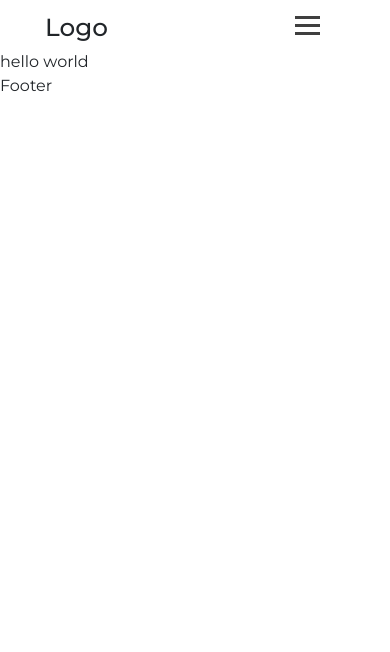
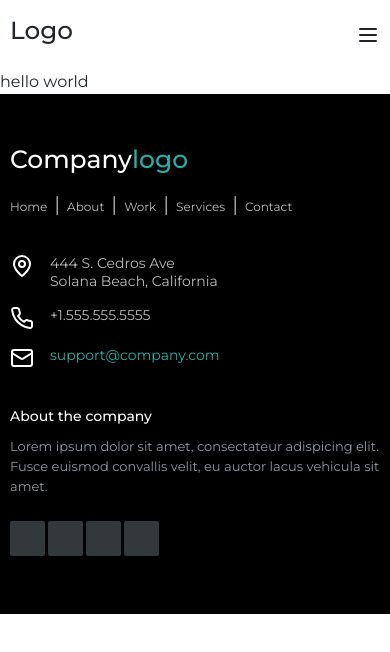
Before and after one commit to Anshkakkar15/white-diamond, a Next.js app: page / in a window 390 px wide. Shown: the top 652 px of the page. Built offline with nearby package versions, Linux system fonts and the light colour scheme.

Commit message:
working with footer

```diff
--- a/layout/footer/index.jsx
+++ b/layout/footer/index.jsx
@@ -1,5 +1,80 @@
 import React from "react";
 
+import styles from "@/styles/Layout.module.css";
+import { Mail, MapPin, Phone } from "lucide-react";
+
 export const Footer = () => {
-  return <div>Footer</div>;
+  return (
+    <div className={styles.footer_distributed}>
+      <div className={`container-fluid `}>
+        <div className={styles.footer_rows}>
+          <div className={styles.footer_left}>
+            <h3>
+              Company<span>logo</span>
+            </h3>
+
+            <p className={styles.footer_links}>
+              <a href="#" className={styles.link_1}>
+                Home
+              </a>
+
+              <a href="#">About</a>
+
+              <a href="#">Work</a>
+
+              <a href="#">Services</a>
+
+              <a href="#">Contact</a>
+            </p>
+          </div>
+
+          <div className={styles.footer_center}>
+            <div className="d-flex align-items-start gap-3 mb-3">
+              <MapPin color="#fff" />
+              <p>
+                <span>444 S. Cedros Ave</span> Solana Beach, California
+              </p>
+            </div>
+
+            <div className="d-flex align-items-start gap-3 mb-3">
+              <Phone color="#fff" />
+              <p>+1.555.555.5555</p>
+            </div>
+
+            <div className="d-flex align-items-start gap-3 mb-3">
+              <Mail color="#fff" />
+              <p>
+                <a href="mailto:support@company.com">support@company.com</a>
+              </p>
+            </div>
+          </div>
+
+          <div className={styles.footer_right}>
+            <div className={styles.footer_company_about}>
+              <span>About the company</span>
+              <p>
+                Lorem ipsum dolor sit amet, consectateur adispicing elit. Fusce
+                euismod convallis velit, eu auctor lacus vehicula sit amet.
+              </p>
+            </div>
+
+            <div className={styles.footer_icons}>
+              <a href="#">
+                <i className="fa fa-facebook"></i>
+              </a>
+              <a href="#">
+                <i className="fa fa-twitter"></i>
+              </a>
+              <a href="#">
+                <i className="fa fa-linkedin"></i>
+              </a>
+              <a href="#">
+                <i className="fa fa-github"></i>
+              </a>
+            </div>
+          </div>
+        </div>
+      </div>
+    </div>
+  );
 };
--- a/layout/header/index.jsx
+++ b/layout/header/index.jsx
@@ -1,31 +1,48 @@
 "use client";
-import React, { useState } from "react";
+import React, { useEffect, useState } from "react";
 
 import styles from "@/styles/Layout.module.css";
+import { Menu, X } from "lucide-react";
 
 export const Header = () => {
   const [isActive, setIsActive] = useState(false);
+
+  useEffect(() => {
+    if (isActive) {
+      document.body.addEventListener("mousedown", () => setIsActive(false));
+      document.body.style.overflowY = "hidden";
+    } else return;
+
+    return () => {
+      document.body.removeEventListener("mousedown", () => setIsActive(false));
+      document.body.style.overflowY = "auto";
+    };
+  }, [isActive]);
+
   return (
-    <div className={styles.nav_wrapper}>
+    <div
+      className={`${styles.nav_wrapper} ${
+        isActive ? styles.nav_overlay : null
+      }`}
+    >
+      <div className="container-fluid">
         <div className={styles.grad_bar}></div>
-      <nav className={styles.navigationbar}>
+        <div className={styles.navigationbar}>
           {/* <img
           src="https://upload.wikimedia.org/wikipedia/en/thumb/c/c8/Bluestar_%28bus_company%29_logo.svg/1280px-Bluestar_%28bus_company%29_logo.svg.png"
           alt="Company Logo"
         /> */}
           <h2>Logo</h2>
           <div
-          onClick={() => setIsActive(!isActive)}
-          className={`${styles.menu_toggle} ${
-            isActive ? styles.is_active : null
-          }`}
-          id={styles.mobile_menu}
+            onClick={() => setIsActive(true)}
+            className={`${styles.menu_toggle}`}
           >
-          <span className={styles.bar}></span>
-          <span className={styles.bar}></span>
-          <span className={styles.bar}></span>
+            <Menu />
           </div>
           <ul className={`nav ${isActive ? styles.nav_active : null}`}>
+            <li onClick={() => setIsActive(false)} className={styles.cross}>
+              <X color="#BCBCBC" />
+            </li>
             <li className={styles.nav_items}>
               <a href="#">Home</a>
             </li>
@@ -36,13 +53,14 @@ export const Header = () => {
               <a href="#">Work</a>
             </li>
             <li className={styles.nav_items}>
-            <a href="#">Careers</a>
+              <a href="#">Services</a>
             </li>
             <li className={styles.nav_items}>
               <a href="#">Contact Us</a>
             </li>
           </ul>
-      </nav>
+        </div>
+      </div>
     </div>
   );
 };
--- a/package.json
+++ b/package.json
@@ -10,6 +10,7 @@
   },
   "dependencies": {
     "bootstrap": "^5.3.2",
+    "lucide-react": "^0.287.0",
     "next": "13.5.4",
     "react": "^18",
     "react-dom": "^18"
--- a/styles/Layout.module.css
+++ b/styles/Layout.module.css
@@ -6,19 +6,18 @@
     position: sticky;
     top: 0;
     background-color: #fff;
-    padding: 0 45px;
 }
 
 .navigationbar {
     display: grid;
     grid-template-columns: 1fr 3fr;
     align-items: center;
-    height: 50px;
+    height: 70px;
     overflow: hidden;
 }
 
 .navigationbar h2 {
-    height: 16px;
+    /* height: 16px; */
     width: auto;
     justify-self: start;
 }
@@ -55,34 +54,161 @@
 }
 
 .menu_toggle {
-    justify-self: end;
-    margin-right: 25px;
+    display: none;
+    cursor: pointer;
+    justify-content: end;
+    align-items: end;
+}
+.cross{
     display: none;
 }
+/* header */
 
-.menu_toggle:hover {
-    cursor: pointer;
+
+/* Footer */
+.footer_distributed{
+	background: #000;
+	box-sizing: border-box;
+	width: 100%;
+    padding: 80px 0;
 }
 
-#mobile_menu.is_active .bar:nth-child(2) {
-    opacity: 0;
+.footer_rows{
+    display: grid;
+    grid-template-columns: 2fr 1fr 1fr;
+
 }
 
-#mobile_menu.is_active .bar:nth-child(1) {
-    transform: translateY(8px) rotate(45deg);
+/* The company logo */
+
+.footer_distributed h3{
+	color:  #ffffff;
+    font-family: 'Montserrat', sans-serif;
+    font-size: 36px;
+	margin: 0;
 }
 
-#mobile_menu.is_active .bar:nth-child(3) {
-    transform: translateY(-8px) rotate(-45deg);
+.footer_distributed h3 span{
+	color:  lightseagreen;
+    font-family: 'Montserrat', sans-serif;
+}
+
+/* Footer links */
+
+.footer_distributed .footer_links{
+	color:  #ffffff;
+	margin: 20px 0 12px;
+	padding: 0;
+}
+
+.footer_distributed .footer_links a{
+	display:inline-block;
+	line-height: 1.8;
+    font-weight:400;
+	text-decoration: none;
+    font-family: 'Montserrat', sans-serif;
+	color:  #bcbcbc;
 }
 
 
-/* header */
 
 
+.footer_distributed .footer_center p{
+	display: inline-block;
+	color: #bcbcbc;
+    font-weight:400;
+	vertical-align: middle;
+	margin:0;
+    font-family: 'Montserrat', sans-serif;
+}
+
+.footer_distributed .footer_center p span{
+	display:block;
+	font-weight: normal;
+	font-size:14px;
+    font-family: 'Montserrat', sans-serif;
+    text-align: left;
+}
+
+.footer_distributed .footer_center p a{
+	color:  lightseagreen;
+	text-decoration: none;;
+    font-family: 'Montserrat', sans-serif;
+
+}
+
+.footer_distributed .footer_links a:before {
+  content: "|";
+  font-weight:300;
+  font-size: 20px;
+  left: 0;
+  padding: 0 15px;
+  color: #fff;
+  display: inline-block;
+  padding-right: 5px;
+}
+
+.footer_distributed .footer_links .link_1:before {
+  content: none;
+}
+
+/* Footer Right */
+
+
+.footer_distributed .footer_company_about{
+	line-height: 20px;
+	color:  #92999f;
+	font-size: 13px;
+	font-weight: normal;
+	margin: 0;
+    font-family: 'Montserrat', sans-serif;
+}
+
+.footer_distributed .footer_company_about span{
+	display: block;
+	color:  #ffffff;
+	font-size: 14px;
+	font-weight: 500;
+	margin-bottom: 10px;
+    font-family: 'Montserrat', sans-serif;
+}
+
+.footer_distributed .footer_icons{
+	margin-top: 25px;
+}
+
+.footer_distributed .footer_icons a{
+	display: inline-block;
+	width: 35px;
+	height: 35px;
+	cursor: pointer;
+	background-color:  #33383b;
+	border-radius: 2px;
+	font-size: 20px;
+	color: #ffffff;
+	text-align: center;
+	line-height: 35px;
+	margin-right: 3px;
+	margin-bottom: 5px;
+}
+.footer_company_about p{
+    margin-bottom: 0;
+    font-size: 14px;
+    font-family: 'Montserrat', sans-serif;
+    font-weight: 400;
+}
+
+
+/* footer */
+@media only screen and (max-width: 1199px) {
+    .footer_rows{
+        grid-template-columns: repeat(auto-fit ,minmax(300px,1fr));
+    }
+}
 @media only screen and (max-width: 720px) {
 
     /* MOBILE NAVIGATION */
+
 
     .navigationbar ul {
         display: flex;
@@ -95,17 +221,16 @@
         background-color: #000;
         width: 80%;
         height: 100vh;
+        z-index: 999;
         transform: translateX(-101%);
         transition: 0.5s ease-in-out;
         text-align: left;
         overflow: hidden;
     }
 
-
     .navigationbar li:first-child {
-        margin-top: 50px;
-        border-top: 1px solid rgb(32 32 32);
-
+        border-bottom: 1px solid rgb(32 32 32);
+        border-left: 1px solid rgb(32 32 32);
     }
 
     .navigationbar li a {
@@ -118,13 +243,69 @@
         font-size: 15px;
     }
 
-    .menu_toggle,
-    .bar {
-        display: block;
-        cursor: pointer;
+    .menu_toggle{
+        display: flex;
     }
 
     .nav_active {
         transform: translate(0%) !important;
     }
+    .cross{
+        width: 100%;
+        display: flex;
+        justify-content: end;
+        padding: 10px;
+    }
+    .nav_overlay {
+        background-color: #2f2f2f45;
+        height: 100vh;
+        position: fixed;
+        width: 100%;
+        transition: 0.5s ease-in-out;
+    }
+
+    /* MOBILE FOOTER */
+    .footer_distributed{
+		font: bold 14px sans-serif;
+	}
+
+	.footer_distributed .footer_left,
+	.footer_distributed .footer_center,
+	.footer_distributed .footer_right{
+		display: block;
+		width: 100%;
+	}
+
+	.footer_distributed .footer_center i{
+		margin-left: 0;
+	}
 }
+
+@media only screen and (max-width: 575px) {
+    .footer_distributed{
+        padding: 50px 0;
+    }
+    .footer_distributed h3{
+        font-size: 25px;
+    }
+    .footer_distributed .footer_links{
+        margin: 12px 0 ;
+    }
+    .footer_left,.footer_center{
+        margin-bottom: 20px;
+    }
+    .footer_center{
+        display: flex;
+        justify-content: center;
+    }
+    .footer_company_about p{
+        font-size: 13px;
+    }
+    .footer_links a{
+        font-size: 12px;
+    }
+    .footer_distributed .footer_links a:before {
+        padding: 0 7px;
+      }
+
+}
--- a/styles/globals.css
+++ b/styles/globals.css
@@ -76,3 +76,24 @@ body {
   overflow-x: hidden;
   font-family: 'Montserrat', sans-serif;
 }
+
+
+.container-fluid{
+  padding: 0 40px !important ;
+}
+
+@media only screen and (max-width:990px){
+  .container-fluid{
+    padding: 0 30px !important ;
+  }
+}
+@media only screen and (max-width:767px){
+  .container-fluid{
+    padding: 0 20px !important ;
+  }
+}
+@media only screen and (max-width:590px){
+  .container-fluid{
+    padding: 0 10px !important ;
+  }
+}
```
Also changed, not shown: 1 other file (tests, documents, lock files or other folders). Lines whose indentation alone changed are shown as unchanged.
